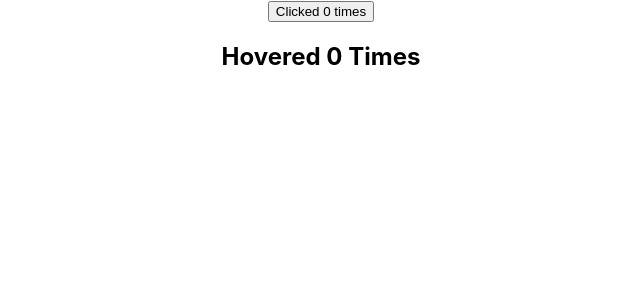
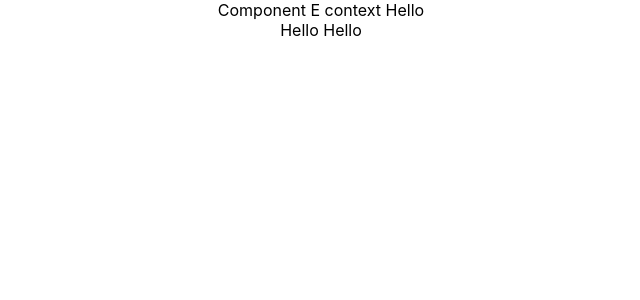
Before and after one commit to ethioclicks/react-practice, a React (Create React App) app: page / in a window 1280 px wide. Shown: the top 300 px of the page, without its empty margins (319-959 px from the left). Built offline with nearby package versions, Linux system fonts and the light colour scheme.

Commit message:
Contexts

```diff
--- a/src/App.js
+++ b/src/App.js
@@ -33,12 +33,19 @@ import ClickCounterTwo from './components/ClickCounterTwo';
 import HoverCounterTwo from './components/HoverCounterTwo';
 import User from './components/User';
 import CounterRender from './components/CounterRender';
+import { UserProvider } from './components/userContext';
+import ComponentC from './components/ComponentC';
 
 class App extends Component { //in the latest react app we start our app with function but we have changed it to class component.
   render () {
     return (
       <div className="App">
-        <CounterRender>
+        <UserProvider value="Hello">
+          <ComponentC/>
+        </UserProvider>
+
+
+        {/* <CounterRender>
           {(count, incrementCount)=>
             <ClickCounterTwo count={count} incrementCount={incrementCount}/>}
 
@@ -48,7 +55,7 @@ class App extends Component { //in the latest react app we start our app with fu
           {(count, incrementCount)=>
             <HoverCounterTwo count={count} incrementCount={incrementCount}/>}
 
-        </CounterRender>
+        </CounterRender> */}
 
        {/* <ClickCounterTwo/>
        <HoverCounterTwo/>
--- /dev/null
+++ b/src/components/ComponentC.js
@@ -0,0 +1,14 @@
+import React, { Component } from 'react';
+import ComponentE from './ComponentE';
+
+class ComponentC extends Component {
+    render() {
+        return (
+            <div>
+                <ComponentE/>
+            </div>
+        );
+    }
+}
+
+export default ComponentC;
--- /dev/null
+++ b/src/components/ComponentE.js
@@ -0,0 +1,18 @@
+import React, { Component } from 'react';
+import ComponentF from './ComponentF';
+import UserContext from './userContext';
+
+class ComponentE extends Component {
+    static contextType = UserContext
+
+    render() {
+        return (
+            <div>
+                Component E context {this.context}
+                <ComponentF/>
+            </div>
+        );
+    }
+}
+// ComponentE.contextType = UserContext
+export default ComponentE;
--- /dev/null
+++ b/src/components/ComponentF.js
@@ -0,0 +1,16 @@
+import React, { Component } from 'react';
+import { UserConsumer } from './userContext';
+
+class ComponentF extends Component {
+    render() {
+        return (
+            <UserConsumer>
+                {username => {
+                    return <div>Hello {username}</div>
+                }}
+            </UserConsumer>
+        );
+    }
+}
+
+export default ComponentF;
--- /dev/null
+++ b/src/components/userContext.js
@@ -0,0 +1,8 @@
+import React, { Component } from 'react';
+
+const UserContext = React.createContext()
+const UserProvider = UserContext.Provider
+const UserConsumer = UserContext.Consumer
+
+export {UserProvider, UserConsumer};
+export default UserContext
```
